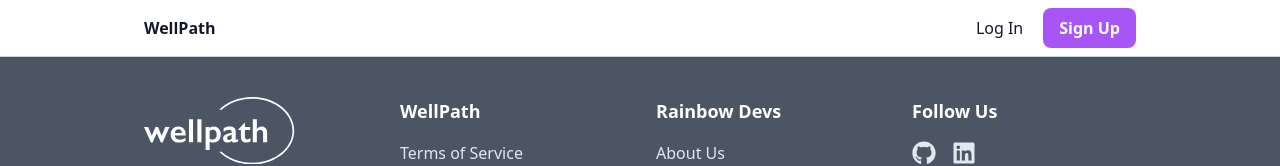
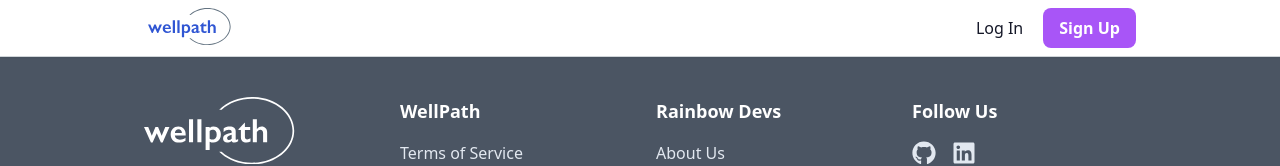
Before and after one commit to Rainbow-Devs/health-tracker-frontend, a Next.js app: page /privacy-policy in a window 1280 px wide. Shown: the top 166 px of the page. Built offline with nearby package versions, Linux system fonts and the light colour scheme.

Commit message:
#20 Add logo to Navbar

```diff
--- a/components/atoms/NavBarLogo.tsx
+++ b/components/atoms/NavBarLogo.tsx
@@ -1,18 +1,40 @@
 "use client";
 
+import { useState, useEffect } from "react";
 import { useRouter } from "next/navigation";
+
+import { ColorLogo, MonoLogo } from "@images/WellPathLogo";
 
 export const NavBarLogo: React.FC = () => {
   const router = useRouter();
+  const [wellpathLogo, setWellpathLogo] = useState(<></>);
 
   const clickHandler = () => {
     router.push("/");
   };
 
+  useEffect(() => {
+    const colorSchemeQueryList = window.matchMedia(
+      "(prefers-color-scheme: dark)"
+    );
+
+    const setNavbarLogo = (e: MediaQueryList | MediaQueryListEvent) => {
+      console.dir(e);
+      if (e.matches) {
+        setWellpathLogo(<MonoLogo className="w-full" />);
+      } else {
+        setWellpathLogo(<ColorLogo className="w-full" />);
+      }
+    };
+
+    setNavbarLogo(colorSchemeQueryList);
+    colorSchemeQueryList.addEventListener("change", setNavbarLogo);
+  }, []);
+
   return (
     <div className="w-full flex-1 font-bold md:w-auto md:flex-none">
-      <button type="button" onClick={clickHandler}>
-        WellPath
+      <button type="button" onClick={clickHandler} className="w-24 p-1">
+        {wellpathLogo}
       </button>
     </div>
   );
--- a/components/images/WellPathLogo.tsx
+++ b/components/images/WellPathLogo.tsx
@@ -5,6 +5,7 @@ export const MonoLogo = (props: any) => (
     viewBox="0 0 159 67"
     {...props}
   >
+    <title>WellPath</title>
     <path
       fillRule="evenodd"
       d="M77.149 54.438c7.308 6.632 18.06 10.887 30.254 10.887 22.57 0 40.2-14.578 40.2-31.825s-17.63-31.825-40.2-31.825c-12.194 0-22.946 4.255-30.254 10.887h-2.436C82.387 4.904 94.179 0 107.403 0c23.127 0 41.875 14.998 41.875 33.5 0 18.502-18.748 33.5-41.875 33.5-13.224 0-25.016-4.904-32.69-12.563h2.436Z"
@@ -21,9 +22,10 @@ export const ColorLogo = (props: any) => (
     viewBox="0 0 159 67"
     {...props}
   >
+    <title>WellPath</title>
     <path
-      fill-rule="evenodd"
-      clip-rule="evenodd"
+      fillRule="evenodd"
+      clipRule="evenodd"
       d="M77.1488 54.4375C84.4575 61.0698 95.2095 65.325 107.403 65.325C129.973 65.325 147.603 50.747 147.603 33.5C147.603 16.253 129.973 1.675 107.403 1.675C95.2095 1.675 84.4575 5.93018 77.1488 12.5625H74.7127C82.3869 4.90388 94.1793 0 107.403 0C130.53 0 149.278 14.9985 149.278 33.5C149.278 52.0015 130.53 67 107.403 67C94.1793 67 82.3869 62.0961 74.7127 54.4375H77.1488Z"
       fill="#637381"
     />
--- a/components/organisms/NavBar.tsx
+++ b/components/organisms/NavBar.tsx
@@ -4,7 +4,7 @@ import { NavBarLoginButtons } from "@molecules/NavBarLoginButtons";
 export const NavBar: React.FC = () => {
   return (
     <header className="sticky top-0 z-40 w-full border-b border-fitGray-500/30 bg-white/20 shadow-sm backdrop-blur dark:border-fitGray-300/30 dark:bg-fitGray-900/30 dark:shadow-md">
-      <div className="container flex h-14 max-w-screen-lg items-center justify-between  px-4">
+      <div className="container flex h-14 max-w-screen-lg items-center justify-between px-4">
         <NavBarLogo />
         <nav>
           <NavBarLoginButtons />
```
